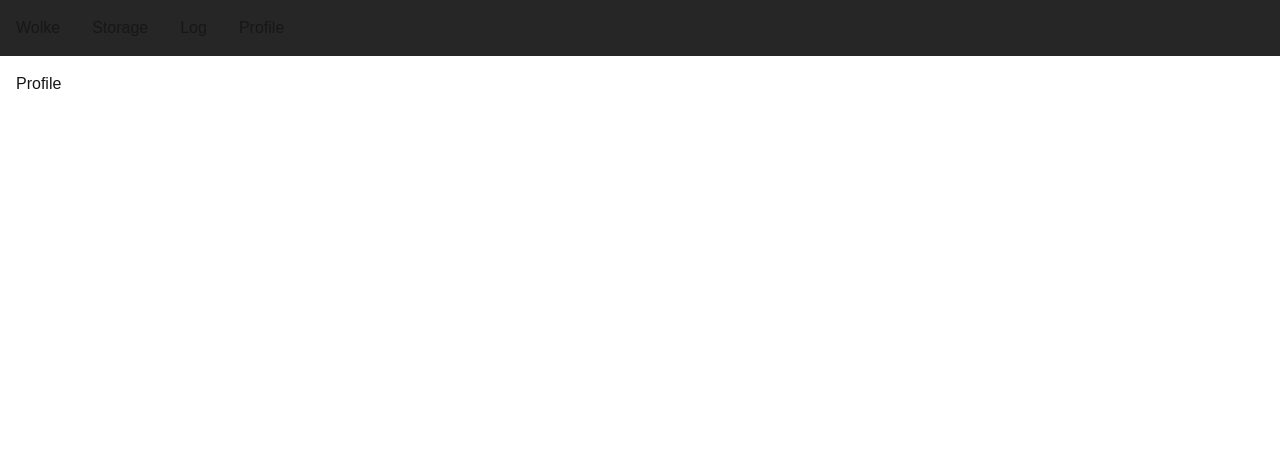
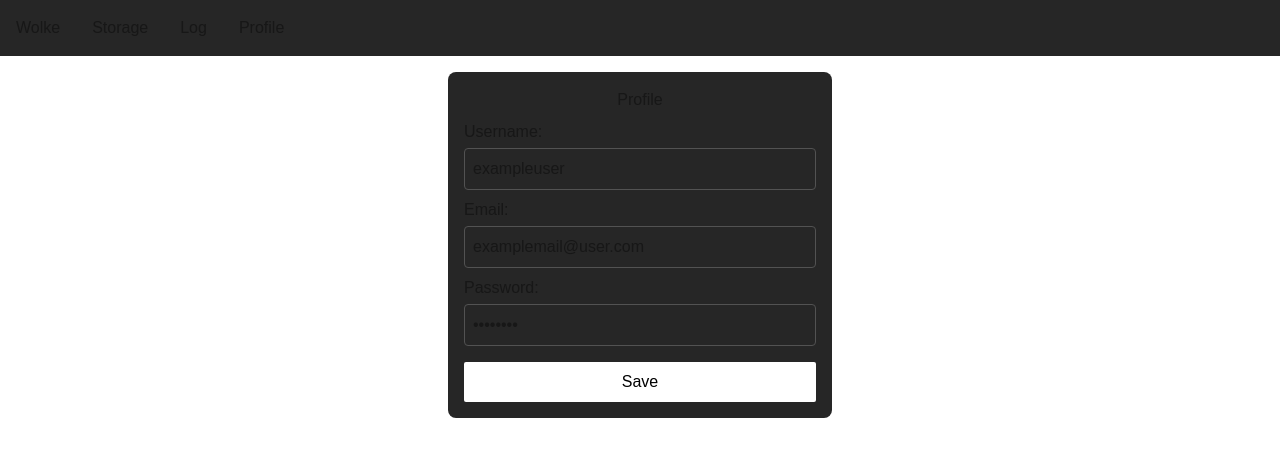
Before and after one commit to gelkoh/wolke-next, a Next.js app: page /profile in a window 1280 px wide. Shown: the top 456 px of the page. Built offline with nearby package versions, Linux system fonts and the light colour scheme.

Commit message:
replace styles.css with tailwindcss

```diff
--- a/src/app/profile/page.js
+++ b/src/app/profile/page.js
@@ -1,5 +1,52 @@
-export default function Profile() {
-    return (
-        <div>Profile</div>
-    );
+'use client';
+import { useState } from 'react';
+
+export default function ProfilePage() {
+  const [username, setUsername] = useState('exampleuser');
+  const [email, setEmail] = useState('examplemail@user.com');
+  const [password, setPassword] = useState('********');
+
+  const handleSubmit = (e) => {
+    e.preventDefault();
+    console.log({ username, email, password });
+  };
+
+  return (
+    <div className="p-4 bg-neutral-800 rounded-lg max-w-sm m-auto">
+      <h2 className="text-center">Profile</h2>
+      <form onSubmit={handleSubmit}>
+        <label htmlFor="username" className="block mt-2">Username:</label>
+        <input
+        className="w-full p-2 mt-1 rounded-sm border border-neutral-600 "
+          type="text"
+          id="username"
+          value={username}
+          onChange={(e) => setUsername(e.target.value)}
+          required
+        />
+
+        <label htmlFor="email" className="block mt-2">Email:</label>
+        <input
+        className="w-full p-2 mt-1 rounded-sm border border-neutral-600 "
+          type="email"
+          id="email"
+          value={email}
+          onChange={(e) => setEmail(e.target.value)}
+          required
+        />
+
+        <label htmlFor="password" className="block mt-2">Password:</label>
+        <input
+        className="w-full p-2 mt-1 rounded-sm border border-neutral-600 "
+          type="password"
+          id="password"
+          value={password}
+          onChange={(e) => setPassword(e.target.value)}
+          required
+        />
+
+        <button type="submit" className="mt-4 w-full p-2 bg-white text-black rounded-xs cursor-pointer hover:bg-neutral-600 ">Save</button>
+      </form>
+    </div>
+  );
 }
```
